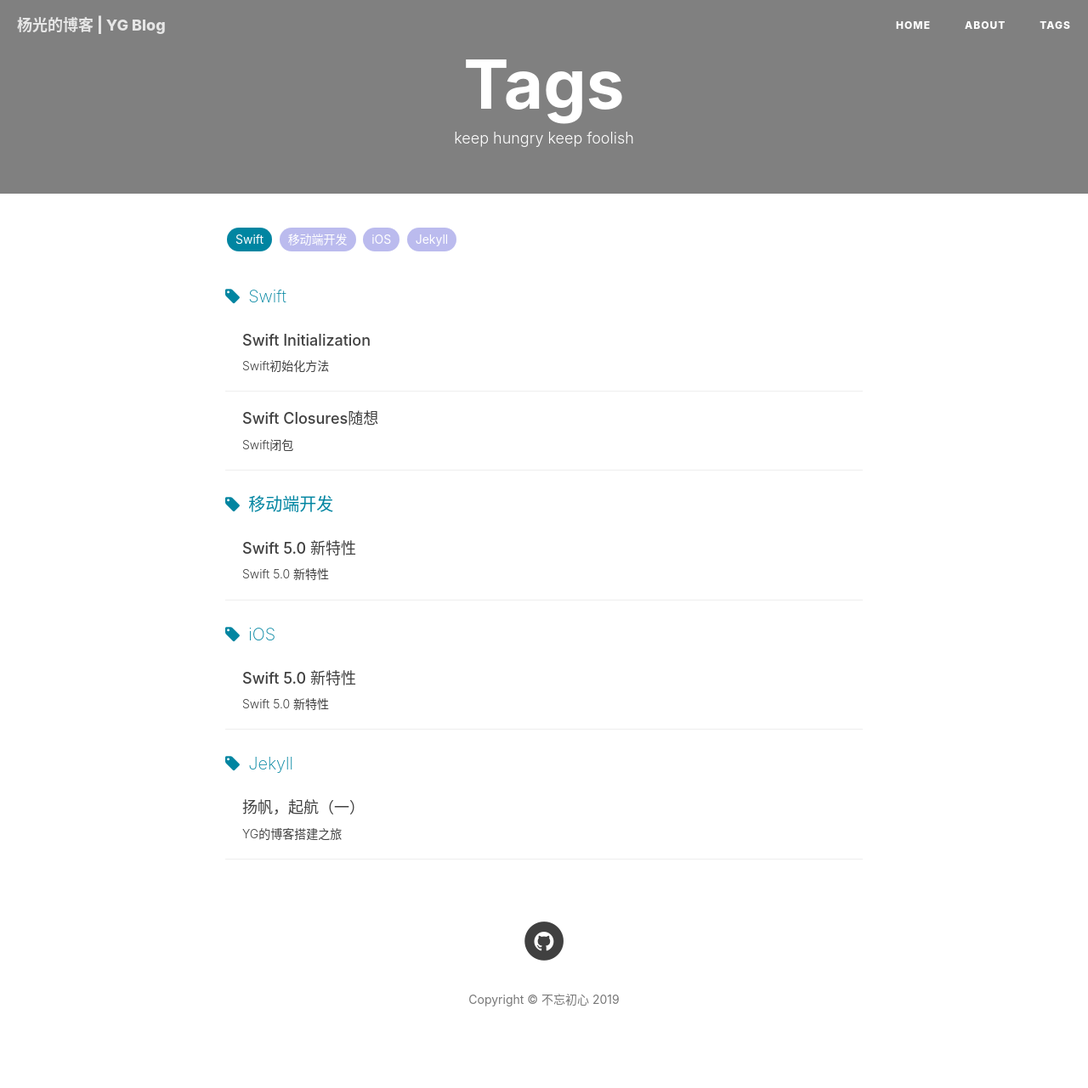
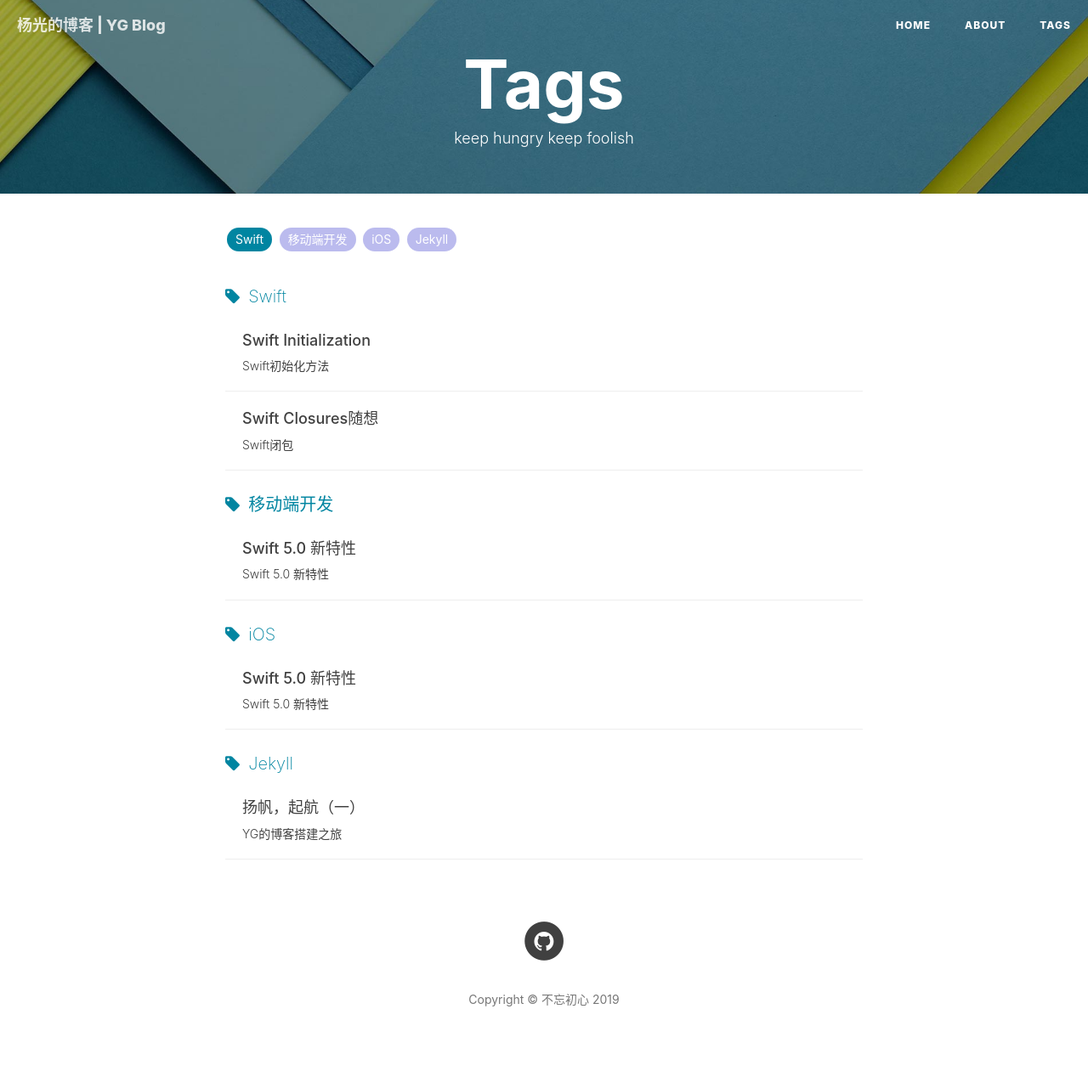
Before and after one commit to Winterdirge/MyBlog, a Jekyll site: the page built from tags.html, in a window 1280 px wide. Shown: the whole page at 85% size. Built offline with Jekyll 4.4.1, drawn with Linux system fonts in a browser that asks for light colours; nearby versions of some CDN libraries; comment, search, counter and statistics services are not loaded.

Commit message:
update img.

```diff
--- a/_layouts/default.html
+++ b/_layouts/default.html
@@ -14,7 +14,7 @@
 
 
 <!-- Image to hack wechat -->
-<img src="/assets/images/base/icon_wechat.png" width="0" height="0" />
+<img src="/assets/images/base/avatar.jpeg" width="0" height="0" />
 <!-- Migrate from head to bottom, no longer block render and still work -->
 
 </body>
--- a/about.html
+++ b/about.html
@@ -2,7 +2,7 @@
 layout: page
 title: "About"
 description: "Hey, this is Yangguang."
-header-img: "assets/images/base/about-bg.jpg"
+header-img: "assets/images/base/home-bg.jpg"
 ---
 
 <!-- Language Selector -->
--- a/tags.html
+++ b/tags.html
@@ -2,7 +2,7 @@
 title: Tags
 layout: default
 description: keep hungry keep foolish
-header-img: "img/tag-bg.jpg"
+header-img: "assets/images/base/tag-bg.jpg"
 ---
 
 <!-- Page Header -->
```
Also changed, not shown: assets/images/base/about-bg.jpg (deleted), assets/images/base/avatar-hux.jpg (deleted), assets/images/base/avatar.jpeg (added), assets/images/base/icon_wechat.png (deleted).
